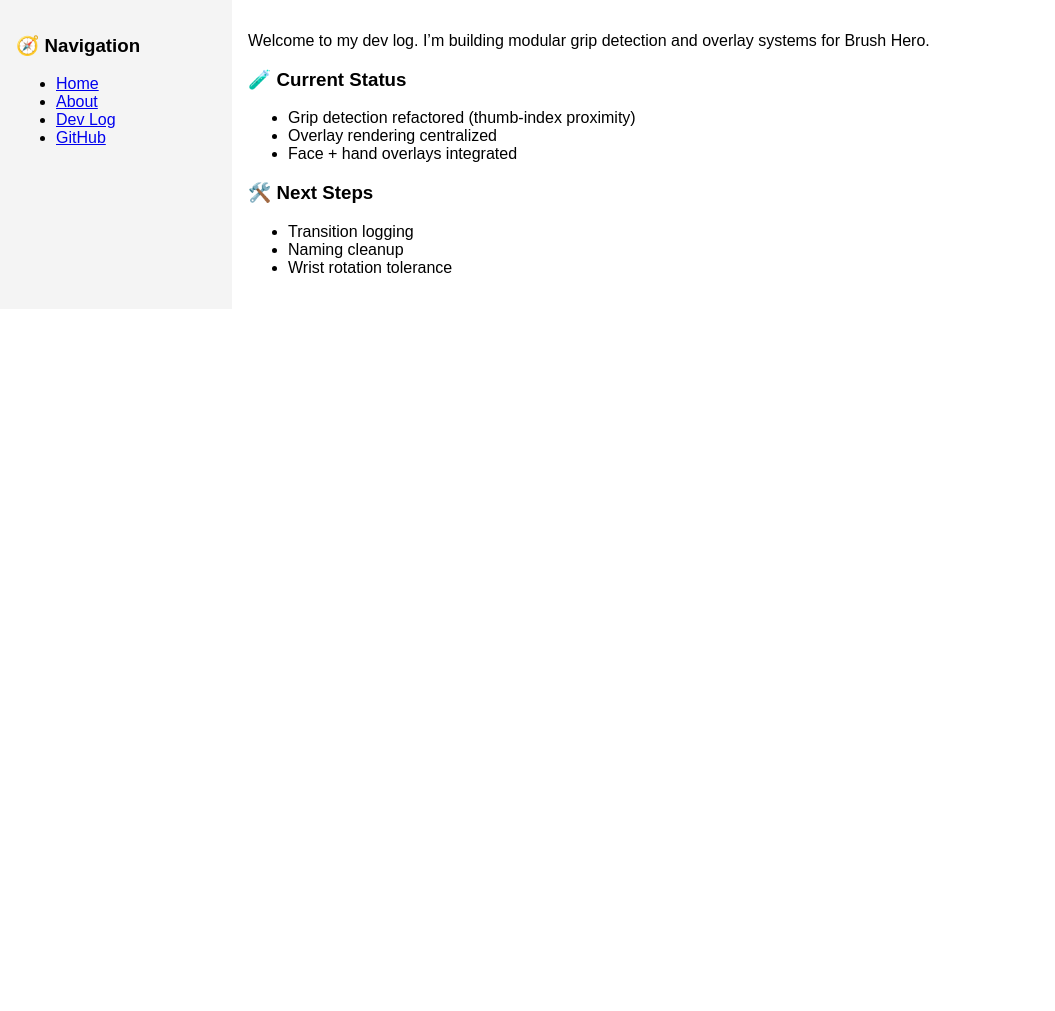
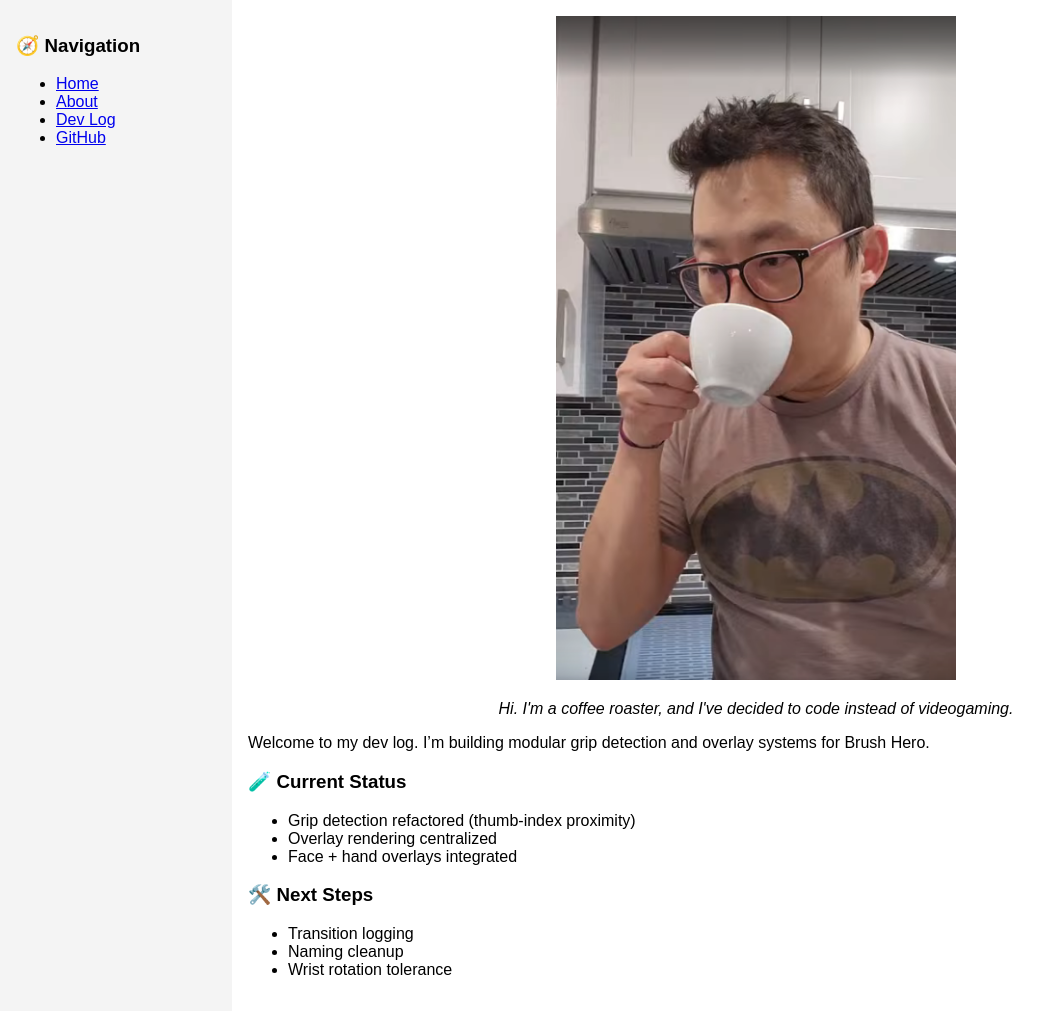
Before and after one commit to jinudotdev/jinudotdev.github.io, a Jekyll site: the page built from index.md, in a window 1280 px wide. Shown: the whole page, without its empty margins (0-1055 px from the left). Built offline with Jekyll 4.4.1, drawn with Linux system fonts in a browser that asks for light colours; before the commit the page ends 900 px from its top, so only the background shows below that.

Commit message:
Update index.md

```diff
--- a/index.md
+++ b/index.md
@@ -2,7 +2,10 @@
 layout: default
 title: Home
 ---
-
+<div style="text-align: center;">
+  <img src="/assets/images/intro_photo.png" alt="Intro Photo" width="400">
+  <p><em>Hi. I'm a coffee roaster, and I've decided to code instead of videogaming.</em></p>
+</div>
 Welcome to my dev log. I’m building modular grip detection and overlay systems for Brush Hero.
 
 ### 🧪 Current Status
```
